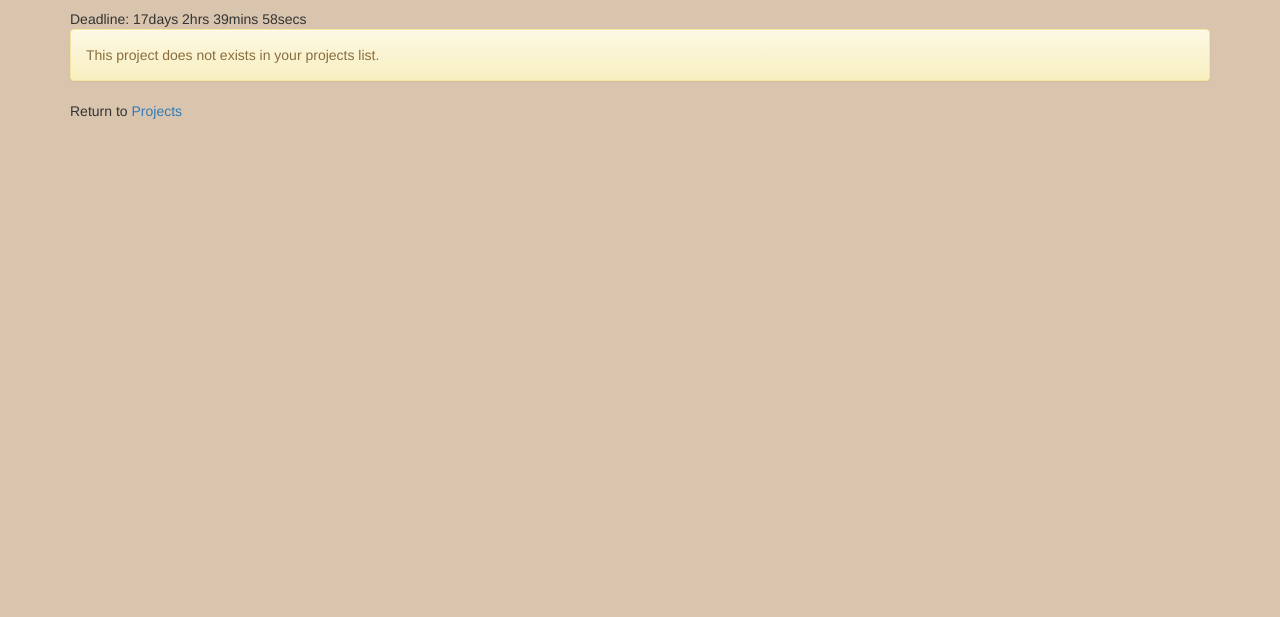
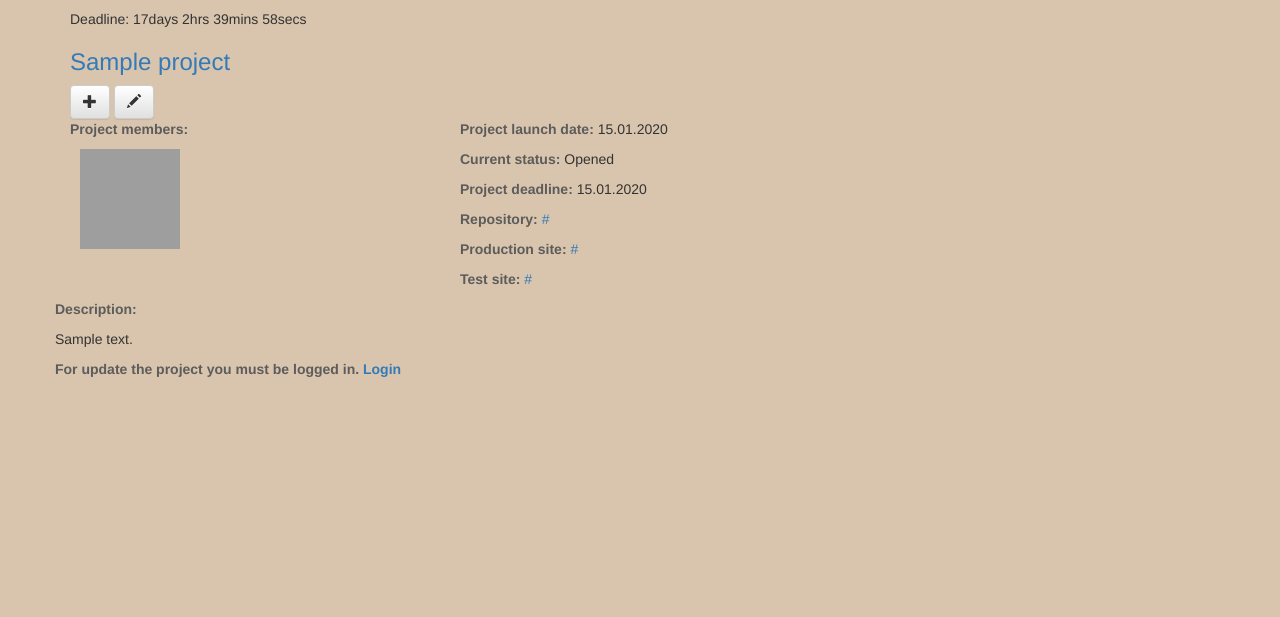
Before and after one commit to CodeCatz/TrackCat, a Django app: page /project/1/ in a window 1280 px wide. Shown: the part 51-668 px from the top of the page. Run offline with Django 3.2, Linux system fonts and the light colour scheme; tables that the repository leaves empty hold one stand-in row (values such as "Sample post"); some libraries are stand-ins or nearby versions; grey boxes are pictures that could not be loaded.

Commit message:
Making error handling work right

```diff
--- a/web/templates/pages/project_detail.html
+++ b/web/templates/pages/project_detail.html
@@ -1,7 +1,7 @@
 {% extends 'base.html' %}
 
 {% block content%}
-	{% if not project %}
+	{% if project %}
 		<div class="row">
 			<div class="col-md-8">
 				<h3><a href="{% url 'project-detail' project_id=project.project_id %}">{{ project.project_name }}</a></h3>
--- a/web/templates/pages/project_edit.html
+++ b/web/templates/pages/project_edit.html
@@ -6,11 +6,10 @@
 {% endblock %}
 
 {% block content %}
-
-	{% if project and editing %}
+	{% if invalid_project_id %}
 		<p class="alert alert-warning">This project does not exists in your projects list.</p>
 		<p>Return to <a href="{% url 'pages-projects' %}">Projects</a></p>
-	{% else %}
+	{%  else %}
 		<h1 class="pull-left">{% if editing %}Edit{% else %}Add{% endif %} your project</h1>
 		<form method="POST">{% csrf_token %}
 			{{ projectform.as_p }}
--- a/web/views.py
+++ b/web/views.py
@@ -61,7 +61,7 @@ def project_edit(request, project_id):
 	if Project.objects.filter(pk=project_id).exists():
 		project = Project.objects.get(pk=project_id)
 	else:
-		project = None
+		return render(request, 'pages/project_edit.html', {'invalid_project_id': True})
 
 	if request.method == "POST":
 		projectform = ProjectForm(request.POST, instance=project)
```
